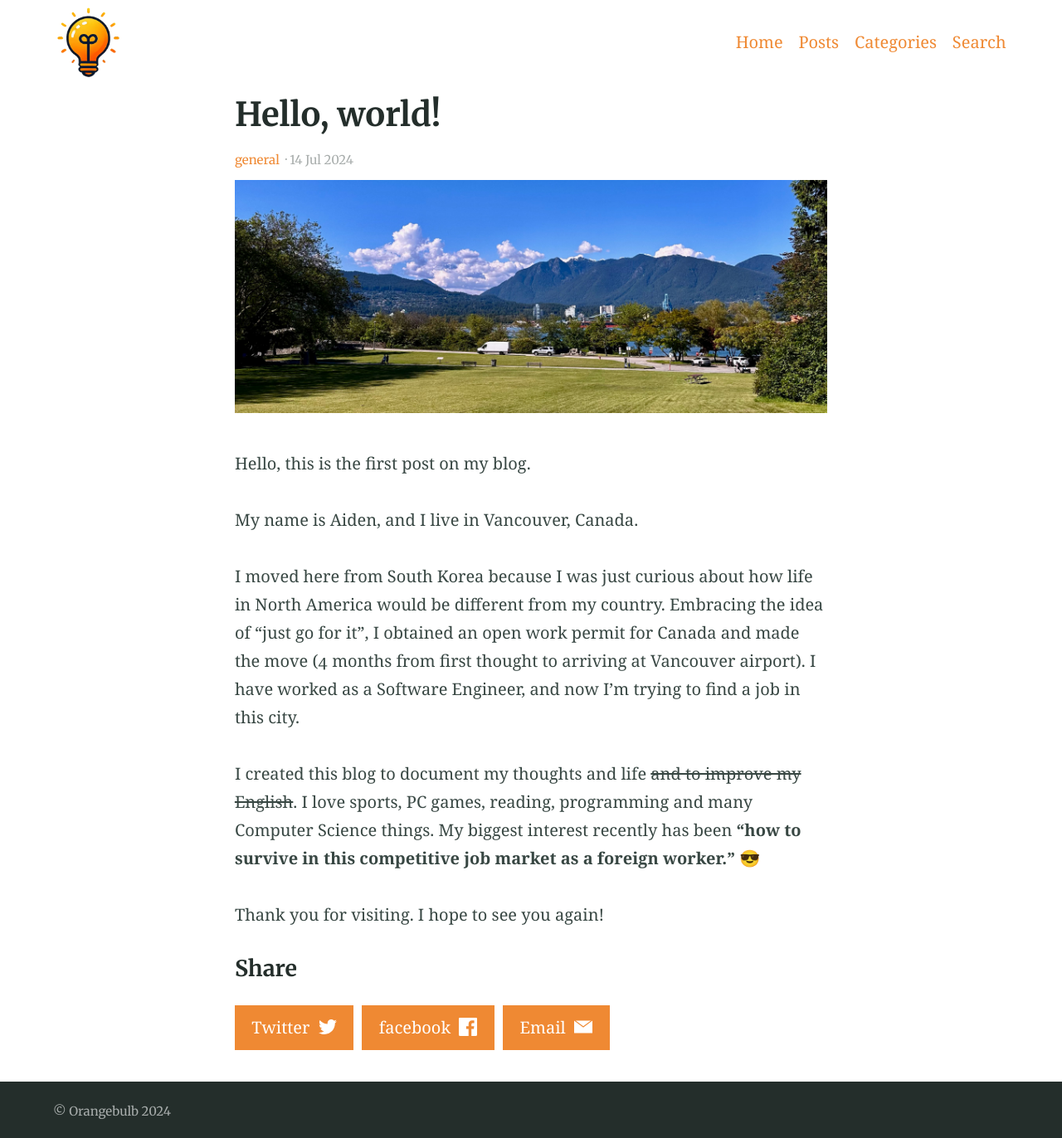
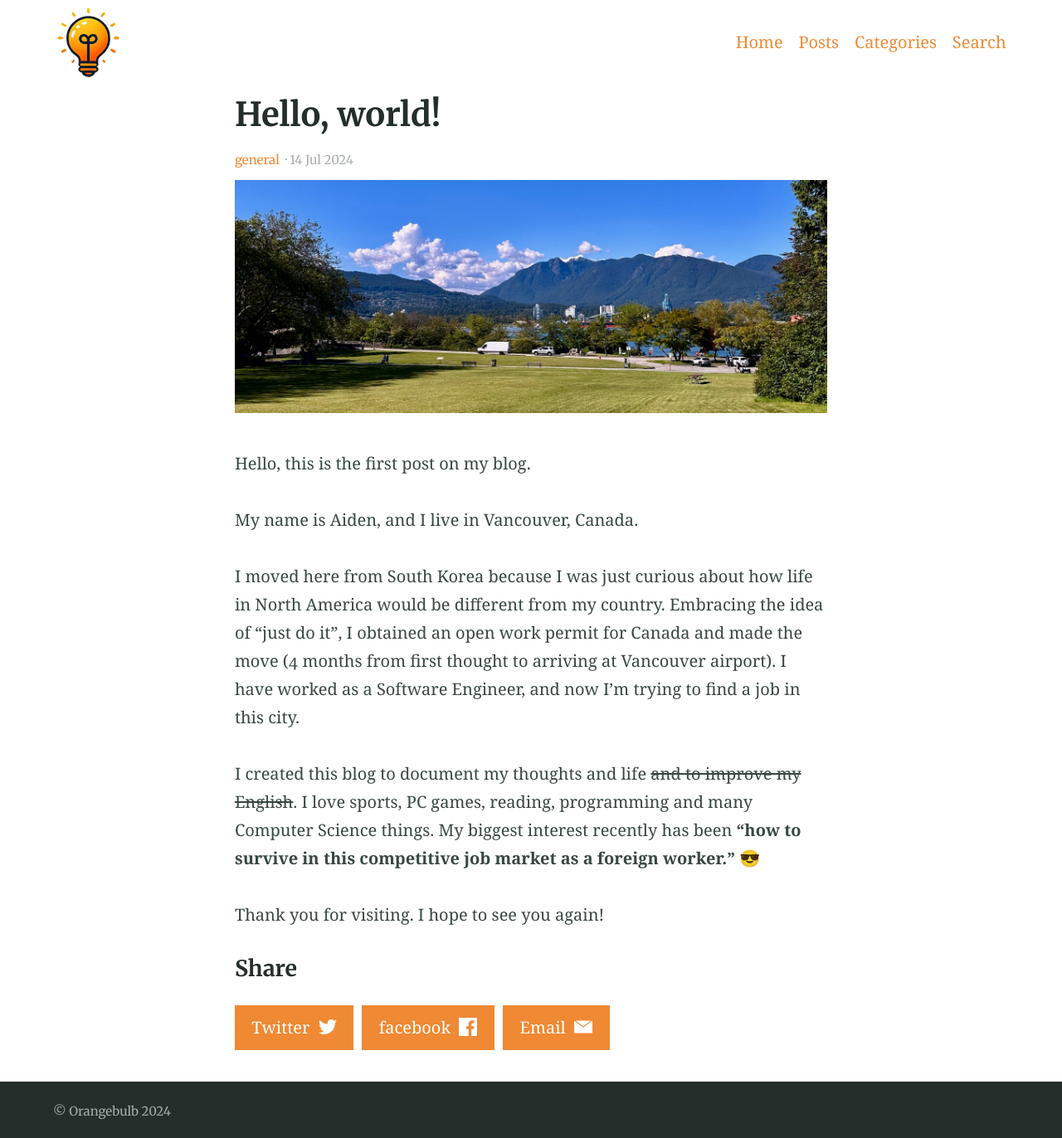
Before and after one commit to trpallin/trpallin.github.io, a Jekyll site: the page built from _posts/2024-07-14-hello-world.md, in a window 1280 px wide. Shown: the whole page at 83% size. Built offline with Jekyll 4.4.1, drawn with Linux system fonts in a browser that asks for light colours.

Commit message:
just do it

```diff
--- a/_posts/2024-07-14-hello-world.md
+++ b/_posts/2024-07-14-hello-world.md
@@ -9,7 +9,7 @@ Hello, this is the first post on my blog.
 
 My name is Aiden, and I live in Vancouver, Canada.
 
-I moved here from South Korea because I was just curious about how life in North America would be different from my country. Embracing the idea of “just go for it”, I obtained an open work permit for Canada and made the move (4 months from first thought to arriving at Vancouver airport). I have worked as a Software Engineer, and now I’m trying to find a job in this city.
+I moved here from South Korea because I was just curious about how life in North America would be different from my country. Embracing the idea of “just do it”, I obtained an open work permit for Canada and made the move (4 months from first thought to arriving at Vancouver airport). I have worked as a Software Engineer, and now I’m trying to find a job in this city.
 
 I created this blog to document my thoughts and life ~~and to improve my English~~. I love sports, PC games, reading, programming and many Computer Science things. My biggest interest recently has been **“how to survive in this competitive job market as a foreign worker.”** 😎
 
```
